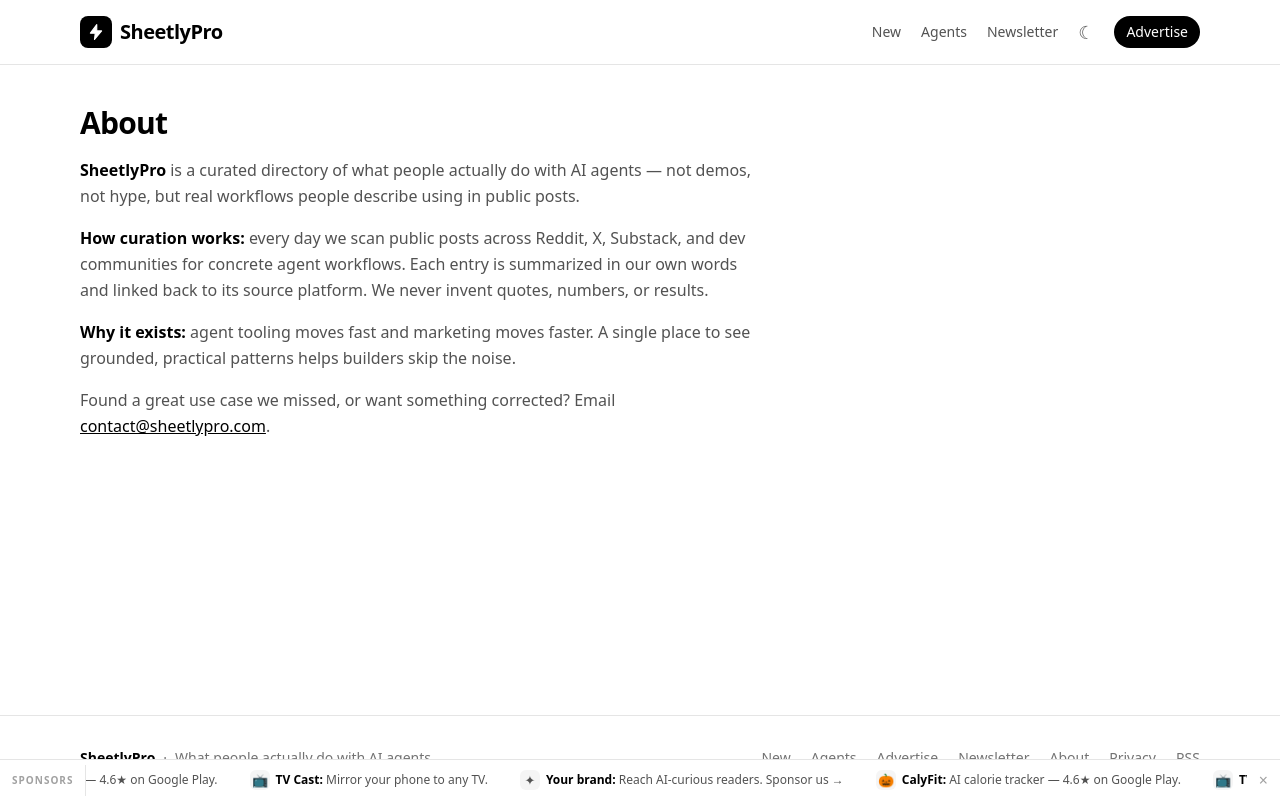
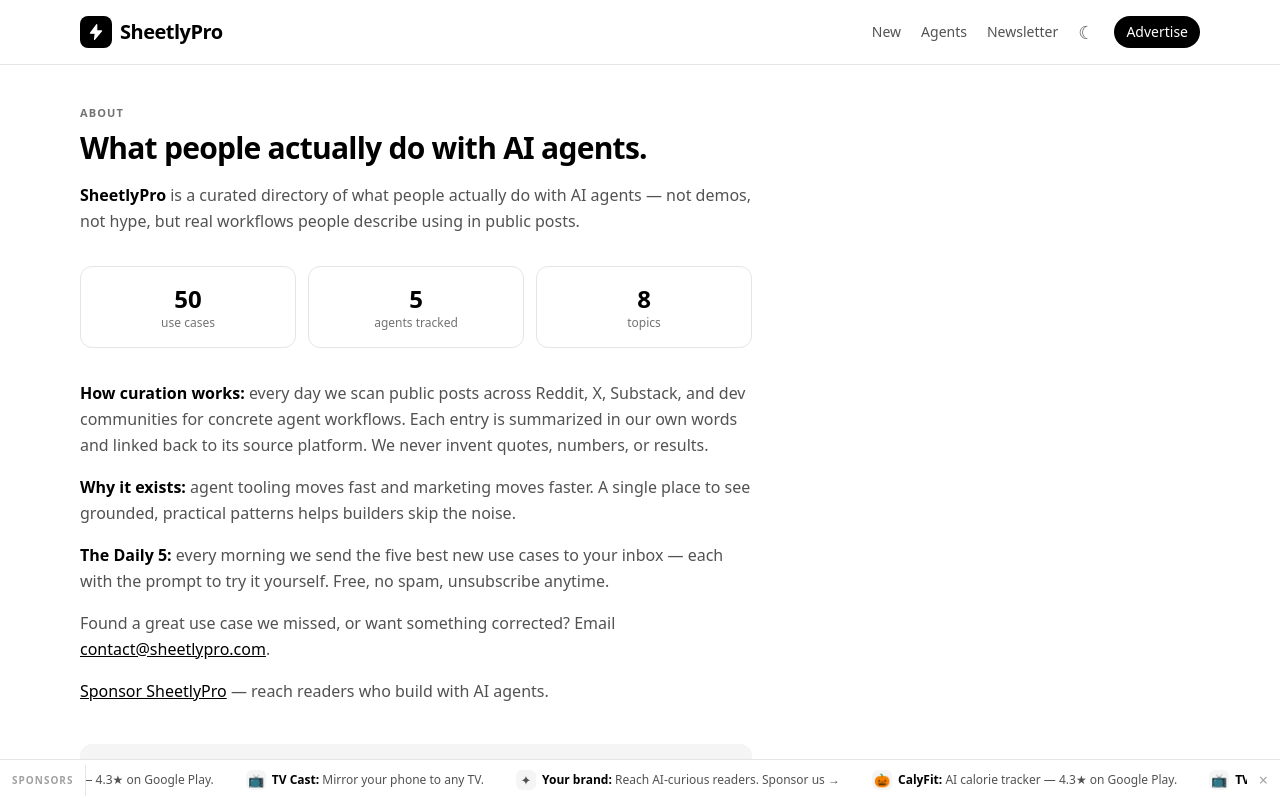
Before and after one commit to Stropurbo/bank-statement-frontend, a React (Vite) app: page /about in a window 1280 px wide. Shown: the top 798 px of the page. Built offline with nearby package versions, Linux system fonts and the light colour scheme.

Commit message:
About page: stats + Daily 5 + sponsor CTA; fix CalyFit rating 4.6->4.3

```diff
--- a/src/components/SponsorBar.jsx
+++ b/src/components/SponsorBar.jsx
@@ -9,7 +9,7 @@ const KEY = "sheetlypro_sponsorbar_dismissed";
 const ITEMS = [
   {
     name: "CalyFit",
-    text: "AI calorie tracker — 4.6★ on Google Play.",
+    text: "AI calorie tracker — 4.3★ on Google Play.",
     url: "https://play.google.com/store/apps/details?id=com.sabbir.myboguraa",
     icon: "🎃",
   },
--- a/src/pages/About.jsx
+++ b/src/pages/About.jsx
@@ -1,13 +1,42 @@
+import { Link } from "react-router-dom";
+import usecases from "../data/usecases.json";
+import { topics } from "../data/topics";
+import { agentCounts } from "../lib/usecases";
+import NewsletterSignup from "../components/NewsletterSignup";
+
 export default function About() {
+  const agents = agentCounts();
+
   return (
     <div className="py-10 max-w-2xl">
-      <h1 className="text-3xl font-bold tracking-tight text-black mb-4 dark:text-white">About</h1>
+      <p className="text-[11px] font-semibold uppercase tracking-widest text-neutral-500 mb-2 dark:text-neutral-400">
+        About
+      </p>
+      <h1 className="text-3xl font-bold tracking-tight text-black mb-4 dark:text-white">
+        What people actually do with AI agents.
+      </h1>
       <div className="text-neutral-600 space-y-4 leading-relaxed dark:text-neutral-300">
         <p>
           <strong className="text-black dark:text-white">SheetlyPro</strong> is a curated
           directory of what people actually do with AI agents — not demos, not
           hype, but real workflows people describe using in public posts.
         </p>
+
+        <div className="grid grid-cols-3 gap-3 py-4">
+          <div className="border border-neutral-200 rounded-xl p-4 text-center dark:border-neutral-800">
+            <p className="text-2xl font-bold text-black dark:text-white">{usecases.length}</p>
+            <p className="text-xs text-neutral-500 dark:text-neutral-400">use cases</p>
+          </div>
+          <div className="border border-neutral-200 rounded-xl p-4 text-center dark:border-neutral-800">
+            <p className="text-2xl font-bold text-black dark:text-white">{agents.length}</p>
+            <p className="text-xs text-neutral-500 dark:text-neutral-400">agents tracked</p>
+          </div>
+          <div className="border border-neutral-200 rounded-xl p-4 text-center dark:border-neutral-800">
+            <p className="text-2xl font-bold text-black dark:text-white">{topics.length}</p>
+            <p className="text-xs text-neutral-500 dark:text-neutral-400">topics</p>
+          </div>
+        </div>
+
         <p>
           <strong className="text-black dark:text-white">How curation works:</strong> every day
           we scan public posts across Reddit, X, Substack, and dev communities
@@ -21,6 +50,11 @@ export default function About() {
           practical patterns helps builders skip the noise.
         </p>
         <p>
+          <strong className="text-black dark:text-white">The Daily 5:</strong> every morning we
+          send the five best new use cases to your inbox — each with the prompt
+          to try it yourself. Free, no spam, unsubscribe anytime.
+        </p>
+        <p>
           Found a great use case we missed, or want something corrected? Email{" "}
           <a
             href="mailto:contact@sheetlypro.com"
@@ -30,6 +64,16 @@ export default function About() {
           </a>
           .
         </p>
+        <p>
+          <Link to="/advertise" className="underline text-black dark:text-white">
+            Sponsor SheetlyPro
+          </Link>{" "}
+          — reach readers who build with AI agents.
+        </p>
+      </div>
+
+      <div className="mt-10">
+        <NewsletterSignup />
       </div>
     </div>
   );
```
